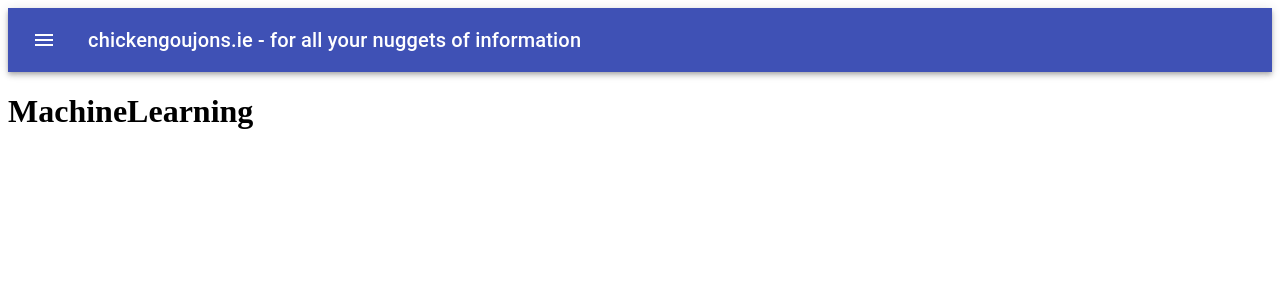
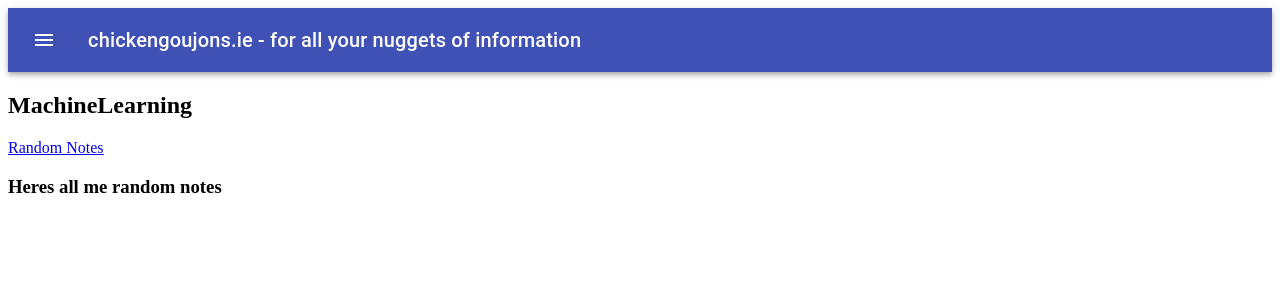
Before and after one commit to shanenolanwit/chickengoujons, a React (Create React App) app: page /machinelearning/random in a window 1280 px wide. Shown: the top 300 px of the page. Built offline with nearby package versions, Linux system fonts and the light colour scheme.

Commit message:
updated layout for nested routes in ml folder

```diff
--- a/src/App.js
+++ b/src/App.js
@@ -3,7 +3,7 @@ import { Route, Switch } from "react-router-dom"
 
 import Home from "./components/Home"
 import Goujons from "./components/Goujons"
-import MachineLearning from "./components/MachineLearning"
+import MachineLearning from "./components/machineLearning/MachineLearning"
 import NotFound from "./components/NotFound"
 import Thesis from "./components/thesis/Thesis"
 import PaperIndex from "./components/thesis/PaperIndex"
--- a/src/components/MachineLearning.js
+++ /dev/null
@@ -1,7 +0,0 @@
-import React from "react"
-
-function MachineLearning() {
-  return <h1>MachineLearning</h1>
-}
-
-export default MachineLearning
--- /dev/null
+++ b/src/components/machineLearning/MachineLearning.js
@@ -0,0 +1,19 @@
+import React from "react"
+import { Route, Switch, Link } from "react-router-dom"
+
+import RandomNotes from "./RandomNotes"
+
+const MachineLearning = ({ match }) => (
+  <div>
+    <h2>MachineLearning</h2>
+    <Link to={`${match.url}/random`}>
+      Random Notes
+    </Link>
+    <Switch>
+      <Route path={[`${match.path}/random`,`${match.path}/randomnotes`]} component={RandomNotes} />
+     </Switch>
+    <Route />
+  </div>
+)
+
+export default MachineLearning
--- /dev/null
+++ b/src/components/machineLearning/RandomNotes.js
@@ -0,0 +1,12 @@
+import React from "react"
+
+function RandomNotes() {
+    return (
+        <div>
+          <h3>Heres all me random notes</h3>
+        </div>
+
+      )
+}
+
+export default RandomNotes
```
